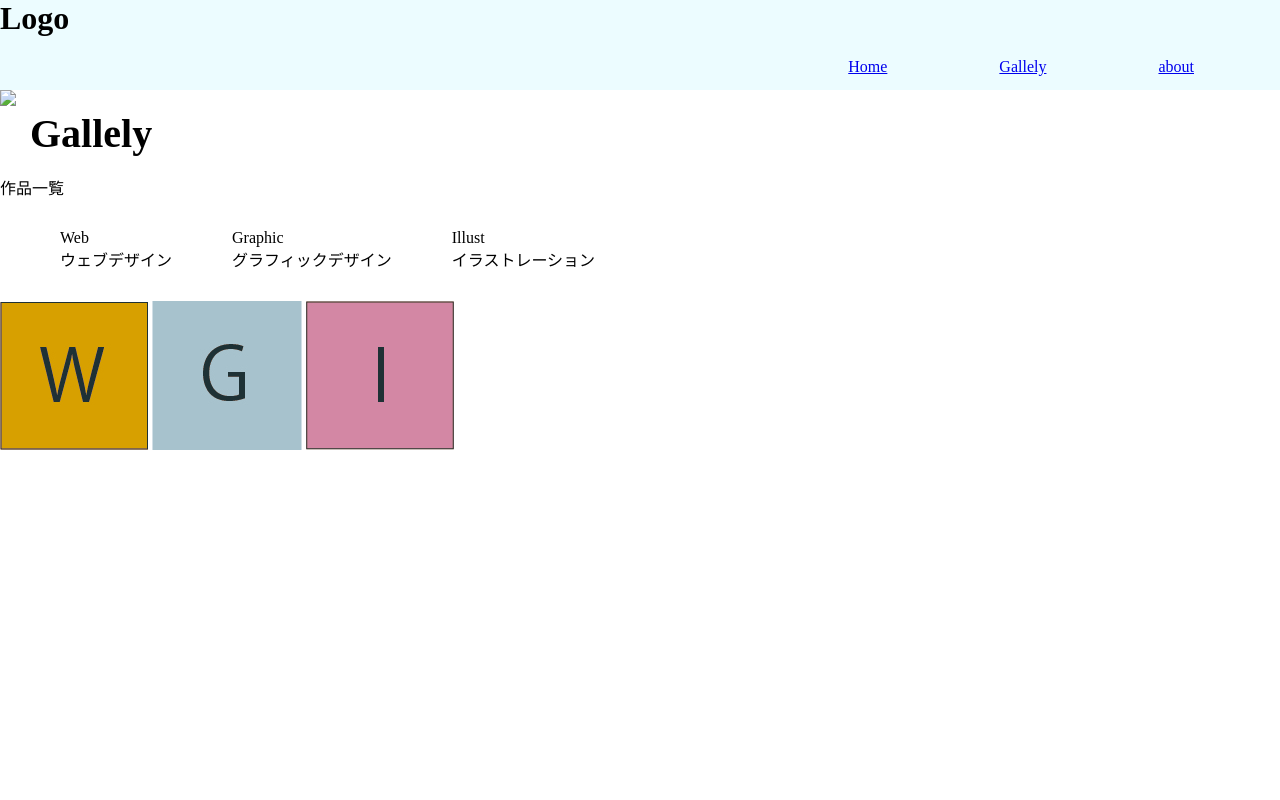
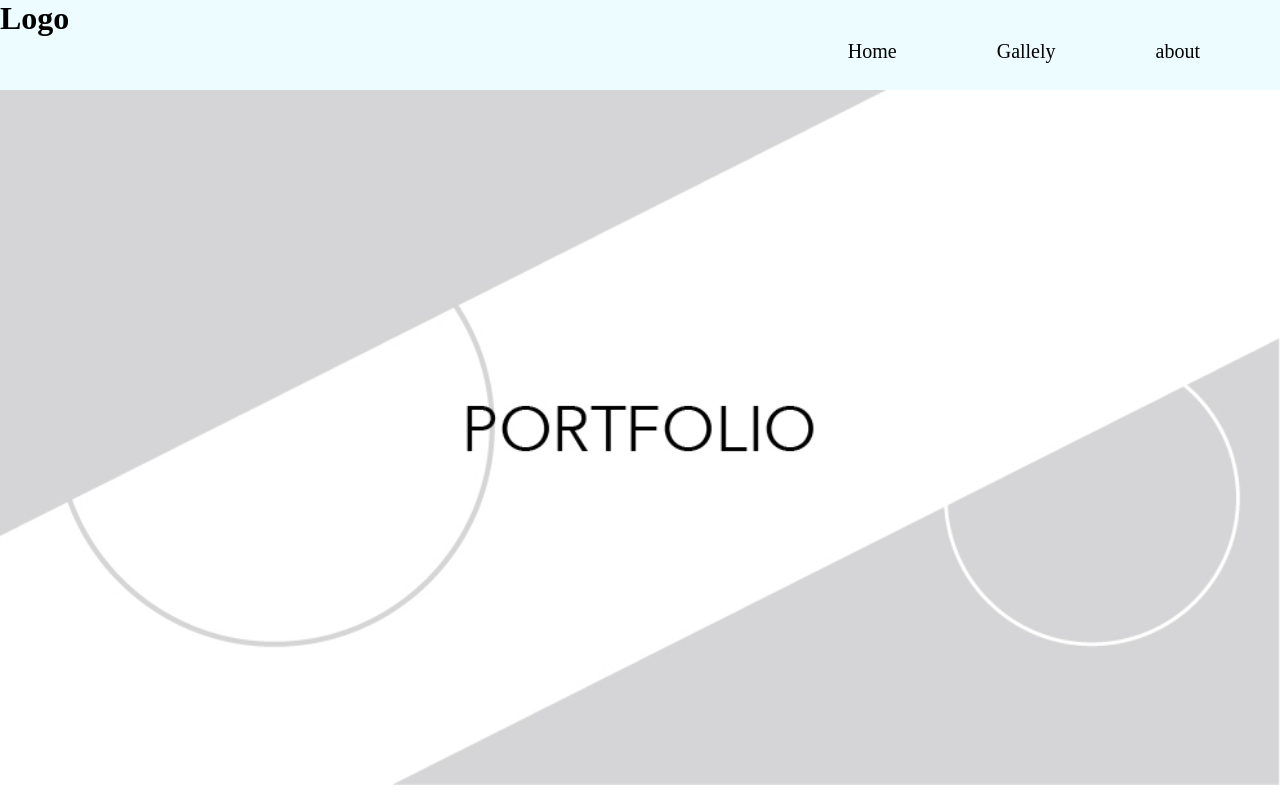
Before and after one commit to hrdtbs-lb/yuyu123ki-portfolio, a website built with Parcel: page src/index.html in a window 1280 px wide. Shown: the top 800 px of the page. Built offline with nearby package versions, Linux system fonts and the light colour scheme.

Commit message:
文字の変更

```diff
--- a/src/index.html
+++ b/src/index.html
@@ -14,15 +14,15 @@
       <h1 class="logo">Logo</h1>
       <nav class="header-menu">
         <ul>
-          <li><a href="#">Home</a></li>
-          <li><a href="#">Gallely</a></li>
-          <li><a href="#">about</a></li>
+          <li class="list-item"><a href="#">Home</a></li>
+          <li class="list-item"><a href="#">Gallely</a></li>
+          <li class="list-item"><a href="#">about</a></li>
         </ul>
       </nav>
     </header>
-    <main class="layout-main">
+    <main class="home-main">
       <article>
-        <img src="#" />
+        <img src="./img/top.jpg" alt="" class="top-picture" />
         <h2>Gallely</h2>
         <br />作品一覧
         <ul>
--- a/src/style.css
+++ b/src/style.css
@@ -1,3 +1,7 @@
+* {
+  box-sizing: border-box;
+}
+
 html,
 body {
   margin: 0px;
@@ -8,33 +12,91 @@ header {
   background-color: rgb(236, 252, 255);
 }
 
+.top-picture {
+  width: 100%;
+  margin-left: 0px;
+}
+
 .layout-header {
   display: flex;
   justify-content: space-between;
 }
 .header-menu ul {
   display: flex;
-  margin-top: 10px;
   margin-right: 30px;
   list-style: none;
 }
 
 .header-menu ul li {
   padding: 0.5em 1em;
-  margin: 40px;
+  margin: 30px;
+  font-size: 20px;
 }
 
-.layout-main h2 {
+article h2 {
+  margin-top: 100px;
+}
+
+a {
+  color: inherit;
+  text-decoration: none;
+}
+
+.list-item a:hover {
+  color: rgb(143, 17, 201);
+}
+
+.list-item {
+  position: relative;
+}
+
+.list-item:after {
+  position: absolute;
+  bottom: 8px;
+  left: 50%;
+  display: block;
+  width: 0%;
+  content: "";
+  border-bottom: 3px solid brown;
+  transition: 0.2s;
+}
+
+.list-item:hover:after {
+  width: 40%;
+}
+
+.list-item::before {
+  position: absolute;
+  right: 50%;
+  bottom: 8px;
+  display: block;
+  width: 0%;
+  content: "";
+  border-bottom: 3px solid brown;
+  transition: 0.2s;
+}
+
+.list-item:hover:before {
+  width: 40%;
+}
+
+.home-main li {
+  margin: 30px;
+}
+
+.home-main h2 {
   margin-left: 30px;
   font-size: 40px;
 }
 
-.layout-main ul {
+.home-main ul {
   display: flex;
   margin-left: 30px;
   list-style: none;
 }
 
-.layout-main li {
-  margin: 30px;
+article img {
+  width: 25%;
+  margin-left: 40px;
+  text-align: center;
 }
```
Also changed, not shown: src/img/top.jpg (added), 2 other files.
